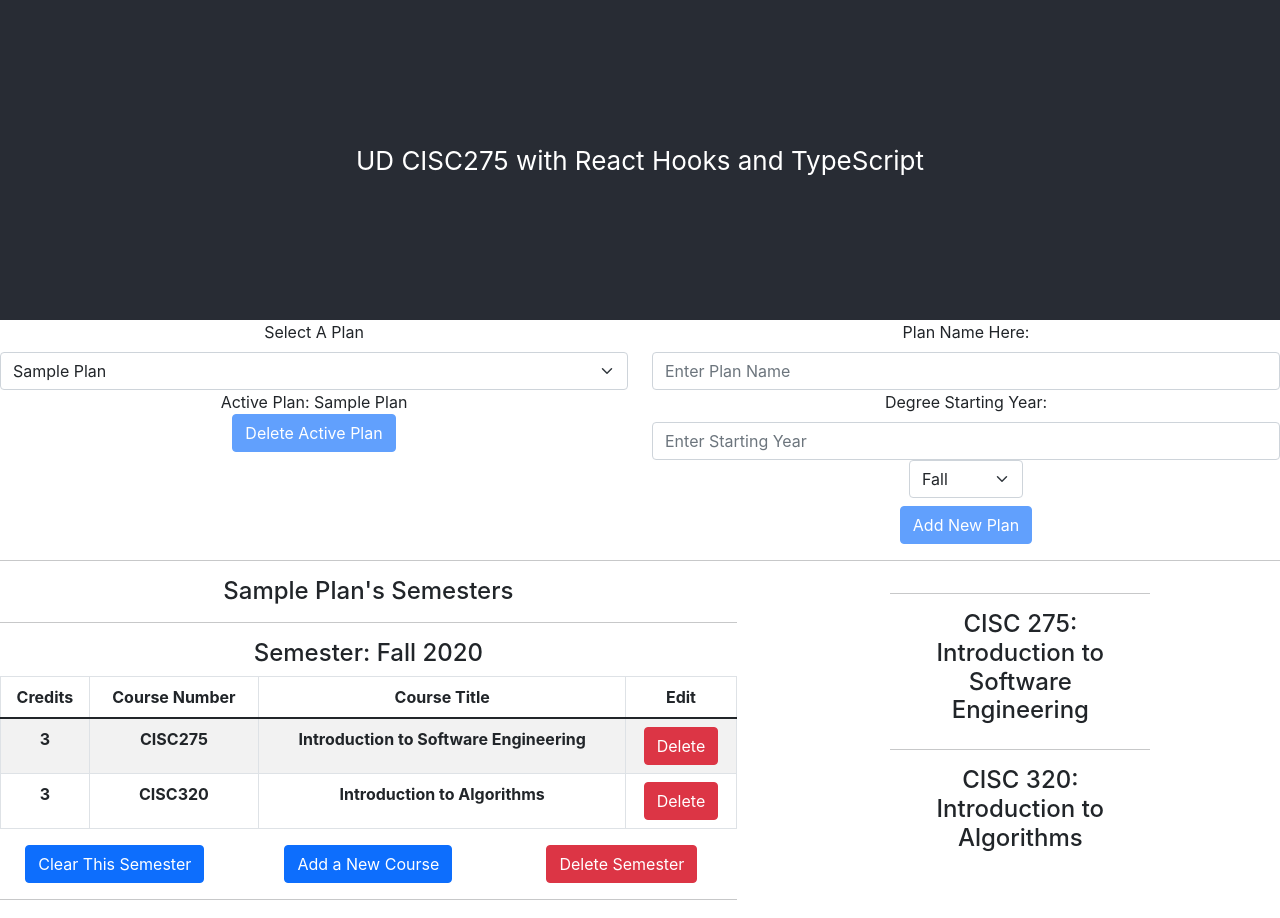
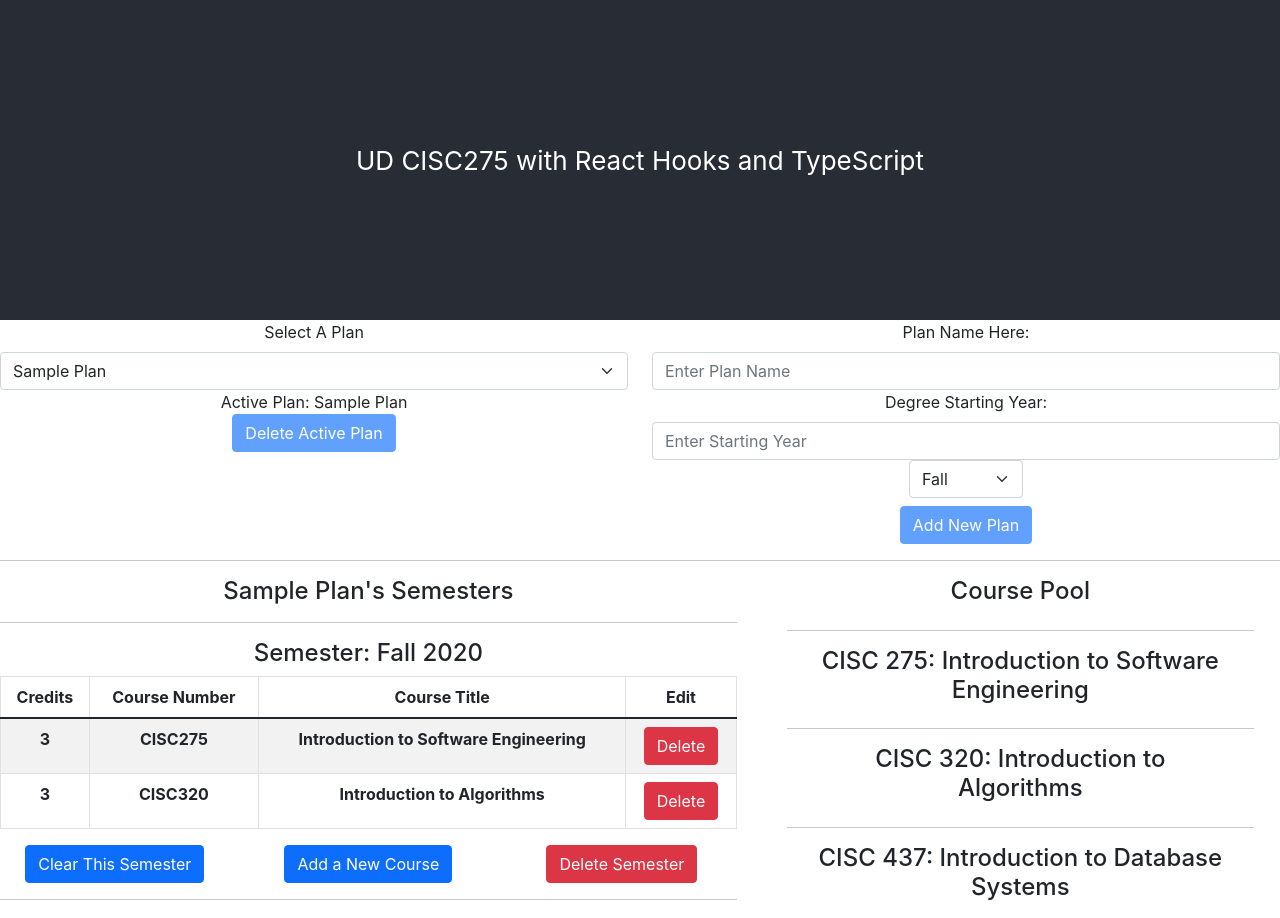
Before and after one commit to UD-CISC275-S22/cis-scheduler-team-2, a React (Create React App) app: page / in a window 1280 px wide. Shown: the top 918 px of the page. Built offline with nearby package versions, Linux system fonts and the light colour scheme.

Commit message:
Refactored CourseList to take a plan instead of semester

```diff
--- a/src/App.tsx
+++ b/src/App.tsx
@@ -230,7 +230,7 @@ function App(): JSX.Element {
                     ></EmptySemestersButton>
                 </Col>
                 <Col sm={5}>
-                    <CourseList semester={sampleSemester}></CourseList>
+                    <CourseList plan={activePlan}></CourseList>
                 </Col>
             </Row>
             <hr></hr>
--- a/src/components/CourseList.tsx
+++ b/src/components/CourseList.tsx
@@ -1,38 +1,30 @@
 import React from "react";
 import { Course } from "../interfaces/course";
+import { Plan } from "../interfaces/plan";
 import { Semester } from "../interfaces/semester";
 import { CourseView } from "./CourseView";
 
-export function CourseList({ semester }: { semester: Semester }): JSX.Element {
-    /** Old test data */
-    // const INITIAL_COURSES: Course[] = [
-    //     {
-    //         department: "CISC",
-    //         courseCode: 108,
-    //         title: "Introduction to Computer Science I",
-    //         credits: 3,
-    //         prereqs: [],
-    //         description:
-    //             "Computing and principles of programming with an emphasis on systematic program design. Topics include functional programming, data abstraction, procedural abstraction, use of control and state, recursion, testing, and object-oriented programming concepts. Requires no prior programming experience, open to any major, but intended primarily for majors and minors in computer science or mathematics."
-    //     },
-    //     {
-    //         department: "CISC",
-    //         courseCode: 181,
-    //         title: "Introduction to Computer Science II",
-    //         credits: 3,
-    //         prereqs: ["CISC-108"],
-    //         description:
-    //             "Principles of computer science illustrated and applied through programming in an object oriented language. Programming projects illustrate computational problems, styles and issues that arise in computer systems development and in all application areas of computation."
-    //     }
-    // ];
+export function CourseList({ plan }: { plan: Plan }): JSX.Element {
+    /** Array with the passsed in plan's semesters */
+    const PLAN_SEMESTERS: Semester[] = plan.semesters.map(
+        (semester: Semester) => semester
+    );
 
-    const SEM_COURSES: Course[] = semester.classes.map(
-        (course: Course) => course
+    /** Array containing the courses array of every semester */
+    const SEM_COURSES: Course[][] = PLAN_SEMESTERS.map(
+        (semester: Semester) => semester.classes
     );
+
+    /** Single array containing every course from every semester in the plan */
+    const allCourses: Course[] = SEM_COURSES.reduce((currResult, currItem) =>
+        currResult.concat(currItem)
+    );
+
     return (
         <div>
+            <h4>Course Pool</h4>
             <ul style={{ listStyle: "none", paddingLeft: "0" }}>
-                {SEM_COURSES.map((course: Course) => (
+                {allCourses.map((course: Course) => (
                     <li key={course.courseCode}>
                         <CourseView course={course}></CourseView>
                     </li>
--- a/src/components/CourseView.tsx
+++ b/src/components/CourseView.tsx
@@ -11,7 +11,7 @@ export function CourseView({ course }: { course: Course }): JSX.Element {
 
     return (
         <div style={{ justifyContent: "center", display: "flex" }}>
-            <div style={{ width: "50%" }}>
+            <div style={{ width: "90%" }}>
                 <hr></hr>
                 <Container>
                     <Row>
```
